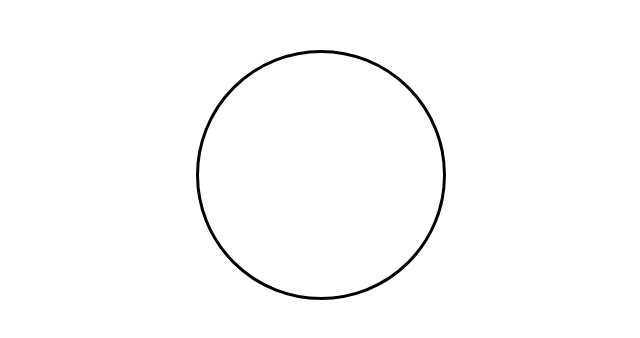
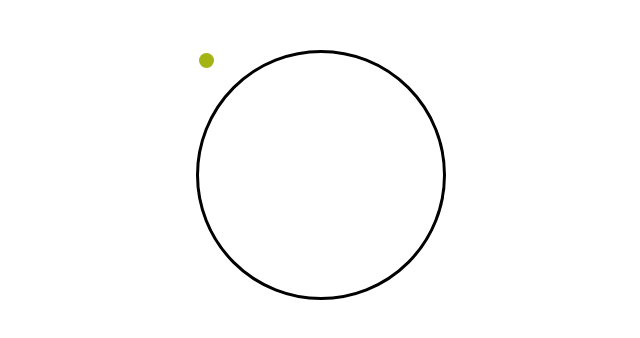
Before and after one commit to Her-Code/Toys, a plain HTML site: page speedDetector/index.html in a window 1280 px wide. Shown: the full height of the page, 319-959 px from the left. Drawn offline with Linux system fonts and the light colour scheme.

Commit message:
add styles

```diff
--- a/speedDetector/index.html
+++ b/speedDetector/index.html
@@ -7,6 +7,8 @@
     <title>Speedometer</title>
 </head>
 <body>
-    <div class="speedometer-container"></div>
+    <div class="speedometer-container">
+        <div class="center"></div>
+    </div>
 </body>
 </html>
--- a/speedDetector/styles.css
+++ b/speedDetector/styles.css
@@ -15,3 +15,10 @@
     margin: 50px auto;
     position: relative;
 }
+/* class center */
+.center{
+    background-color: rgb(164, 180, 21);
+    width: 15px;
+    height: 15px;
+    border-radius: 50%;
+}
```
